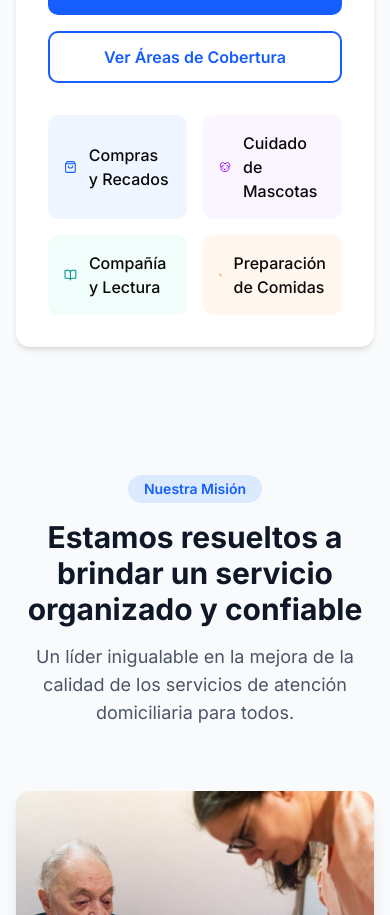
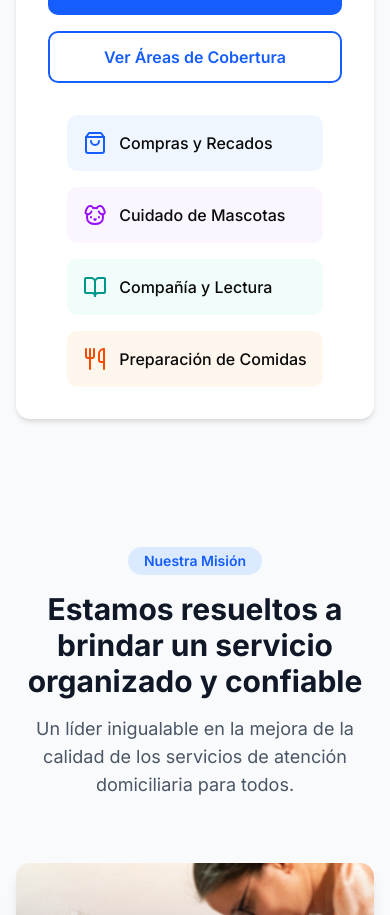
Before and after one commit to Ricuesta86/homecare, a Next.js app: page / in a window 390 px wide. Shown: the part 3788-4703 px from the top of the page. Built offline with nearby package versions, Linux system fonts and the light colour scheme.

Commit message:
Arreglando el response en los servicios

```diff
--- a/src/components/sections/services.tsx
+++ b/src/components/sections/services.tsx
@@ -133,7 +133,7 @@ const HomeCareServices = () => {
               </div>
             </div>
 
-            <div className="md:w-1/2 grid grid-cols-2 gap-4">
+            <div className="md:w-1/2 grid lg:grid-cols-2 gap-4">
               <div className="bg-blue-50 p-4 rounded-lg flex items-center">
                 <ShoppingBag className="w-6 h-6 text-blue-600 mr-3" />
                 <span className="font-medium">Compras y Recados</span>
```
